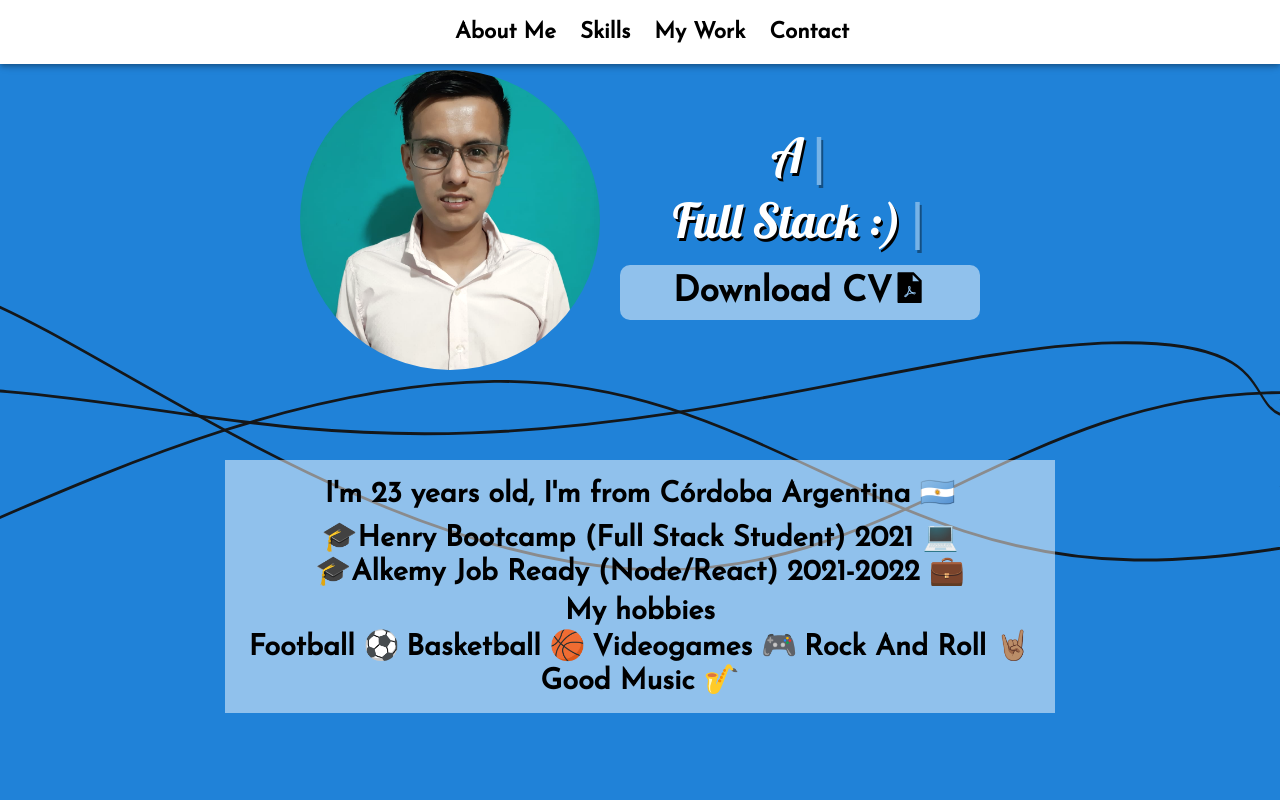
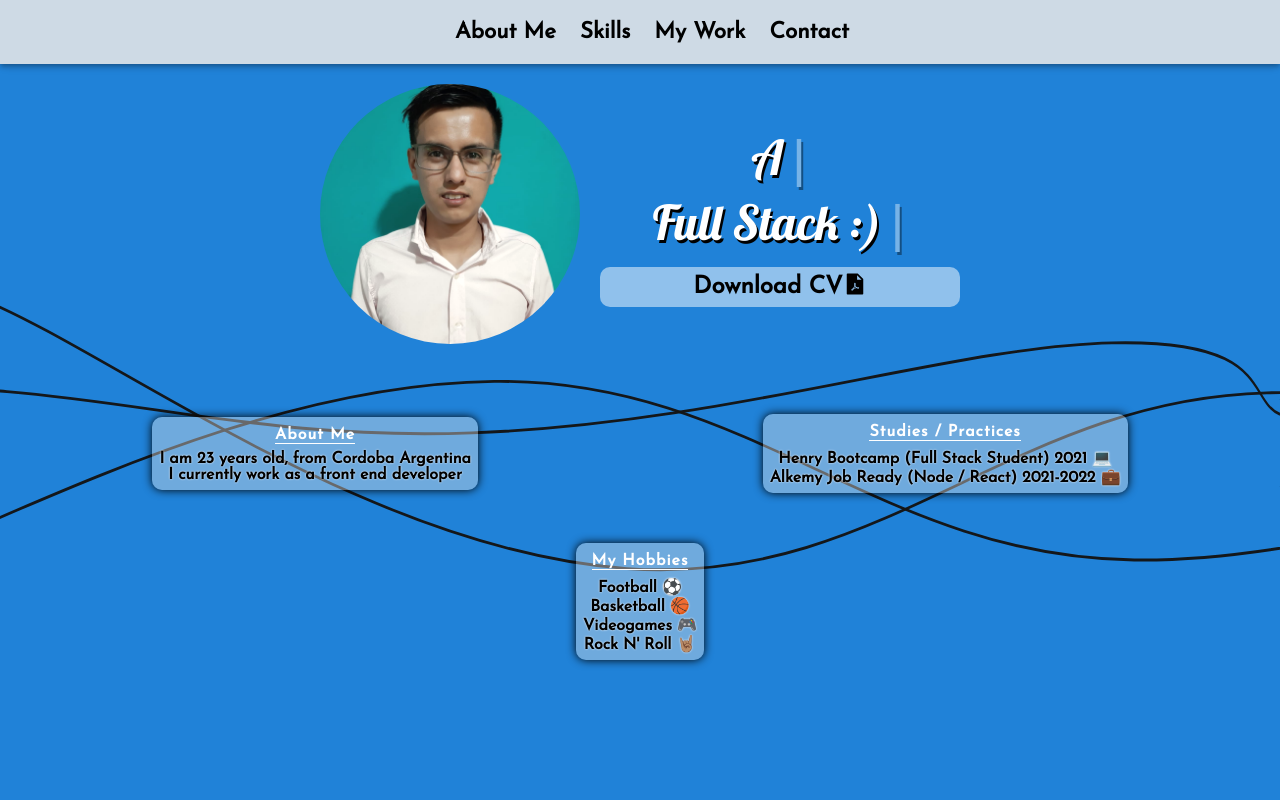
Before and after one commit to alexiscjscab/portfolio, a React (Create React App) app: page / in a window 1280 px wide. Shown: the top 800 px of the page. Built offline with nearby package versions, Linux system fonts and the light colour scheme.

Commit message:
About description and NavBar

```diff
--- a/src/components/About.js
+++ b/src/components/About.js
@@ -116,27 +116,59 @@ const About = ({ id, dark }) => {
 
         <ScrollAnimation animateIn='flipInY' animateOut='fadeOutLeft'>
           <Description>
-            <h2>I'm 23 years old, I'm from Córdoba Argentina 🇦🇷</h2>
+            <div className='contentOne'>
+
+            <div className='aboutMe'>
+              <p>About Me</p>
+              <ul>
+                <li>
+                I am 23 years old, from Cordoba Argentina
+                </li>
+
+                <li>
+                I currently work as a front end developer
+                </li>
+
+              </ul>
+            </div>
+
+            <div className='academic'>
+              <p>Studies / Practices </p>
               <ul>
                 <li>Henry Bootcamp (Full Stack Student) 2021 💻</li>
-              <li>Alkemy Job Ready (Node/React) 2021-2022 💼</li>
+                <li>Alkemy Job Ready (Node / React) 2021-2022 💼</li>
               </ul>
-            <div>
-              <h2>My hobbies</h2>
+            </div>
+
+            </div>
+            <div className='contentTwo'>
                 <div className='hobbies'>
-                <p>Football ⚽</p>
-                <p>Basketball 🏀</p>
-                <p>Videogames 🎮 </p>
-                <p>Rock And Roll 🤘🏽</p>
-                <p>Good Music 🎷</p>
+              <p>My Hobbies</p>
+              <ul>
+                <li>
+                  Football ⚽
+                </li>
+                <li>
+                  Basketball 🏀
+                </li>
+                <li>
+                  Videogames 🎮
+                </li>
+                <li>
+                  Rock N' Roll 🤘🏽
+                </li>
+              </ul>
             </div>
             </div>
+
+
           </Description>
         </ScrollAnimation>
       </div>
     </div>
   );
 };
+
 
 export default About;
 
@@ -156,65 +188,131 @@ const useStyles = makeStyles((theme) => ({
     display: 'flex',
     justifyContent: 'center',
     flexDirection: 'column',
-    alignItems: 'center'
+    alignItems: 'center',
   },
 }));
 
 const Description = styled.div`
+    width: 100vw;
+    margin-top: 2 rem;
+  .contentOne {
+
     display: flex;
+  align-items: center;
+  justify-content: space-around;
+  flex-wrap: wrap;
+  padding: 10px;
+  margin-top: 2.5rem;
+  cursor: default;
+  .aboutMe {
+    display: flex;
+    flex-direction: column;
+    align-items: center;
     justify-content: center;
-  flex-direction: column;
-  margin: 70px auto;
-  width: 800px;
-  padding: 15px;
-  background: rgba(255,255,255,0.5);
-
-  h2 {
-    font-size: 1.8rem;
-    color: #000;
+    padding: 5px;
+    border-radius: 10px;
+    background: rgba(230,230,230,0.4);
+    box-shadow: 0px 0px 10px #000;
+    transition: all 0.3s ease-in-out;
+    &:hover{
+      transform: scale(1.1) translateY(-5px);
+      box-shadow: 0px 0px 5px #fff inset, 0px 0px 10px #000;
+    }
+    p {
       font-family: 'Josefin Sans', sans-serif;
-    font-weight: bold;
-    text-align: center;
-
-    @media screen and (max-width: 900px) {
-      font-size: 1.6rem;
-      margin: 2px;
-    }
+      border-bottom: 1px solid #fff;
+      letter-spacing: 1px;
+      font-weight: 700;
+      margin: 5px 0;
     }
     ul {
       list-style: none;
-    font-size: 1.8rem;
       color: #000;
       margin: 2px;
       font-family: 'Josefin Sans', sans-serif;
-    font-weight: bold;
+      font-weight: 800;
       text-align: center;
-    margin: 10px;
-    li:before {
-      content: '🎓';
+      color: rgba(0,0,0,1);
+      text-shadow: 0px 0px 2px #fff;
+
     }
   }
 
-  .hobbies {
+  .academic {
     display: flex;
-    flex-direction: row;
-    justify-content: space-evenly;
-    flex-wrap: wrap;
-    font-size: 1.8rem;
+    justify-content: center;
+    align-items: center;
+    flex-direction: column;
+    padding: 5px;
+    border-radius: 10px;
+    background: rgba(230,230,230,0.4);
+    box-shadow: 0px 0px 10px #000;
+    transition: all 0.3s ease-in-out;
+    &:hover{
+      transform: scale(1.1) translateY(-5px);
+      box-shadow: 0px 0px 5px #fff inset, 0px 0px 10px #000;
+    }
+    p {
+      font-family: 'Josefin Sans', sans-serif;
+      border-bottom: 1px solid #fff;
+      letter-spacing: 1px;
+      font-weight: 700;
+      margin: 5px 0;
+    }
+    ul {
+      list-style: none;
       color: #000;
       margin: 2px;
       font-family: 'Josefin Sans', sans-serif;
-    font-weight: bold;
+      font-weight: 800;
+      text-align: center;
+      color: rgba(0,0,0,1);
+      text-shadow: 0px 0px 2px #fff;
+
+    }
+  }
 }
 
-  @media screen and (max-width: 900px) {
-    width: 380px;
+.contentTwo {
+  display: flex;
+  justify-content: center;
+  align-items: center;
+  margin-top: 2.5rem;
+  .hobbies {
+    display: flex;
+    flex-direction: column;
+    align-items: center;
+    justify-content: center;
+    padding: 5px;
+    border-radius: 10px;
+    background: rgba(230,230,230,0.4);
+    box-shadow: 0px 0px 10px #000;
+    transition: all 0.3s ease-in-out;
+    &:hover{
+      transform: scale(1.1) translateY(-5px);
+      box-shadow: 0px 0px 5px #fff inset, 0px 0px 10px #000;
+    }
+    p {
+      font-family: 'Josefin Sans', sans-serif;
+      border-bottom: 1px solid #fff;
+      letter-spacing: 1px;
+      font-weight: 700;
+      margin: 5px 0;
+    }
+    ul {
+      list-style: none;
+      color: #000;
+      margin: 2px;
+      font-family: 'Josefin Sans', sans-serif;
+      font-weight: 800;
+      text-align: center;
+      color: rgba(0,0,0,1);
+      text-shadow: 0px 0px 2px #fff;
+    }
   }
 
-  @media screen and (max-width: 400px) {
-    width: 340px;
-    padding: 5px;
 }
+
 `;
 
 const Ctn = styled.div`
@@ -223,7 +321,7 @@ const Ctn = styled.div`
   flex-wrap: wrap;
   align-items: center;
   padding: 10px;
-  margin-top: 50px;
+  margin-top: 4rem;
   .imagen {
     display: flex;
     justify-content: center;
@@ -231,8 +329,8 @@ const Ctn = styled.div`
     margin: 10px 0 10px 20px;
 
     img {
-      height: 300px;
-      width: 300px;
+      height: 260px;
+      width: 260px;
       border-radius: 50%;
       filter: sepia(10%);
     }
@@ -253,7 +351,7 @@ const Cv = styled.div`
     text-decoration: none;
     color: #000;
     font-family: 'Josefin Sans', sans-serif;
-    font-size: 2.2rem;
+    font-size: 1.5rem;
     font-weight: bold;
     background: rgba(255, 255, 255, 0.5);
     border-radius: 10px;
--- a/src/components/NavBar.js
+++ b/src/components/NavBar.js
@@ -56,7 +56,7 @@ const NavBar = () => {
   const [colorChange, setColorChange] = useState(false);
 
   const changeColorNavBar = () => {
-    if(window.scrollY >= 500) setColorChange(true)
+    if(window.scrollY >= 800) setColorChange(true)
     else setColorChange(false)
   }
 
@@ -64,7 +64,7 @@ const NavBar = () => {
 
 
   return (
-    <AppBar className={classes.root} style={{backgroundColor: colorChange ? '#000' : '#fff', color: colorChange ? '#fff' : '#000'}}>
+    <AppBar className={classes.root} style={{backgroundColor: colorChange ? '#000' : 'rgba(230,230,230,0.88)', color: colorChange ? '#fff' : '#000'}}>
       <Toolbar className={classes.toolbar}>
         <List className={classes.menu}>
           {items.map(({ id, text }, i) => (
@@ -129,8 +129,6 @@ export default NavBar;
 
 const useStyles = makeStyles((theme) => ({
   root: {
-    // backgroundColor: props => props.color,
-
     fontFamily: "'Josefin Sans', sans-serif",
   },
   toolbar: {
```
Lines whose indentation alone changed are shown as unchanged.
